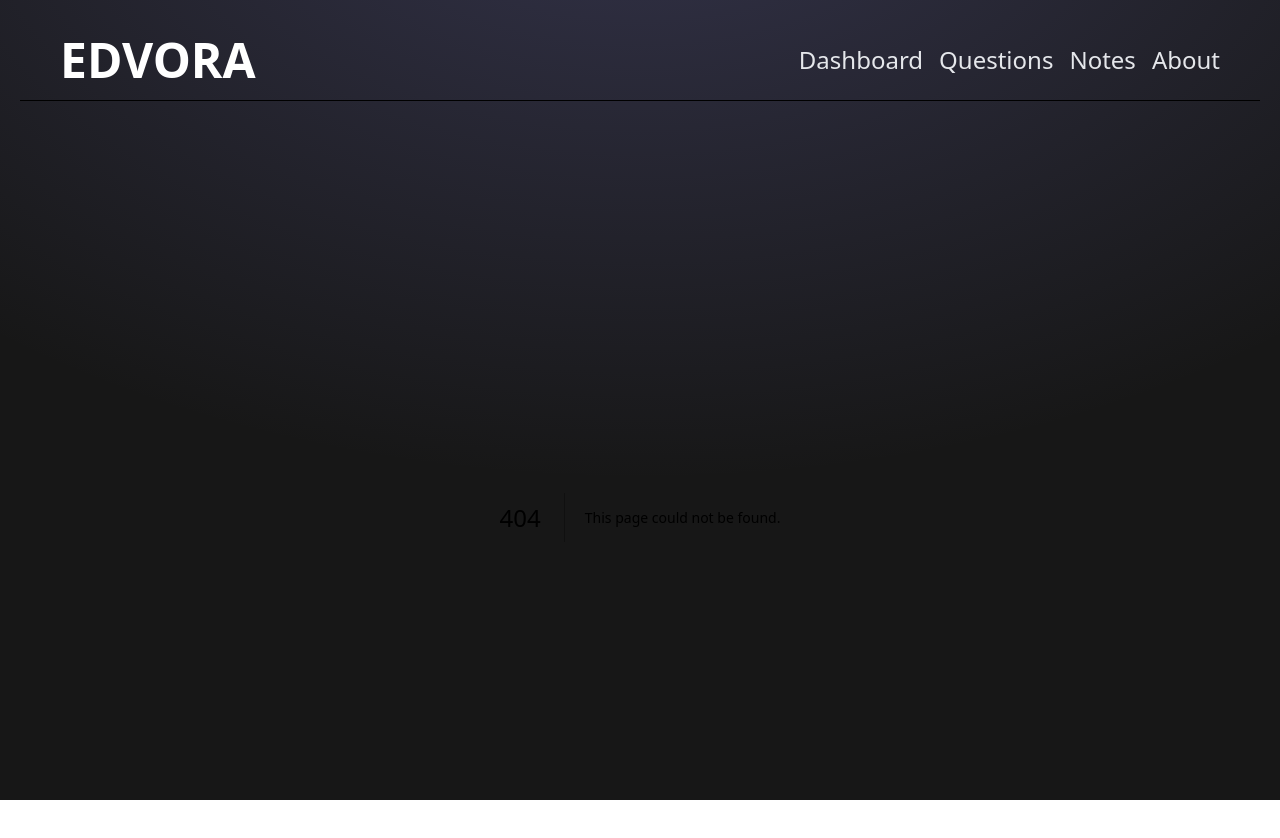
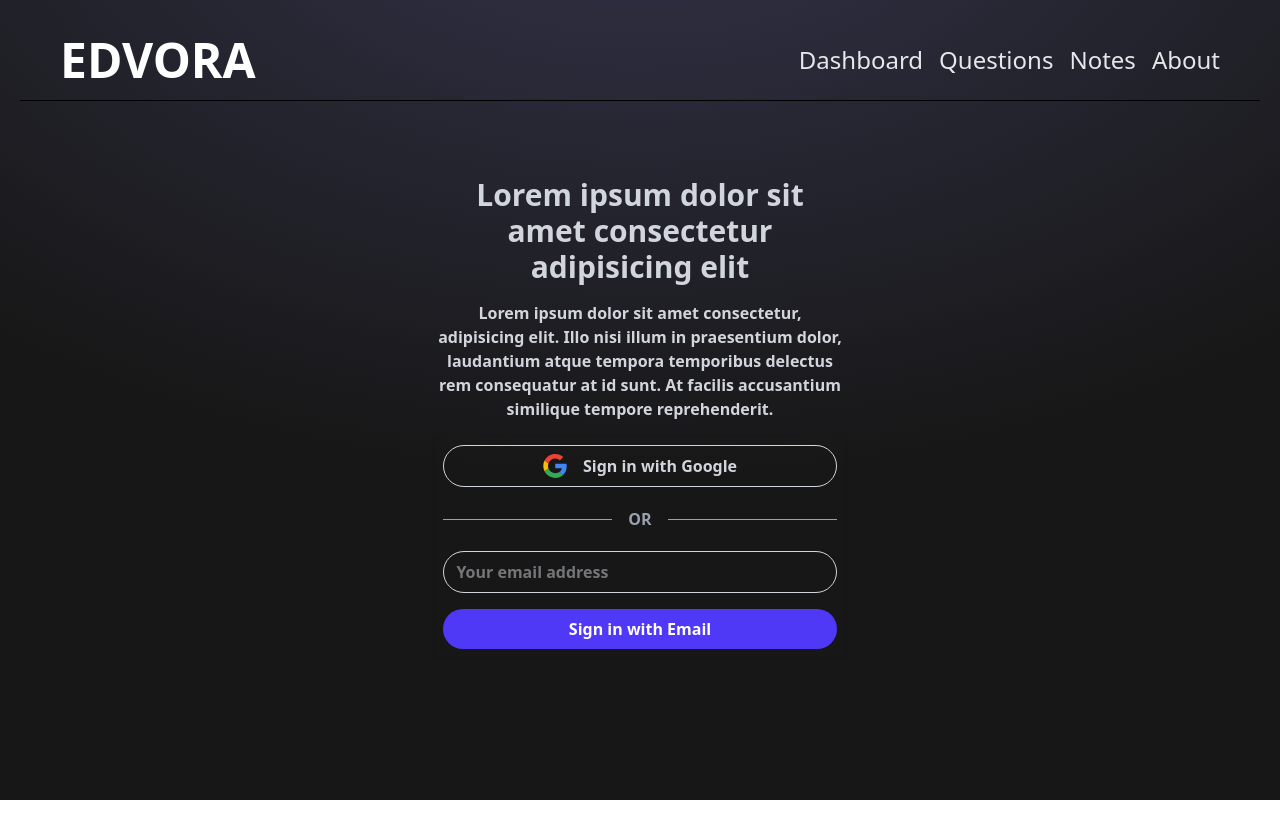
Before and after one commit to muditjain1411/edvora, a Next.js app: page /login in a window 1280 px wide. Before the commit this address had no page. Shown: the top 838 px of the page. After the commit the page ends 800 px from the top, so only its background shows below. Built offline with nearby package versions, Linux system fonts and the light colour scheme; no server answers.

Commit message:
created some essential pages

```diff
--- /dev/null
+++ b/app/login/page.js
@@ -0,0 +1,85 @@
+"use client"
+import { signIn, useSession } from "next-auth/react"
+import { useRouter } from "next/navigation"
+import { useEffect, useState } from "react"
+import Image from 'next/image'
+import googleicon from '@/public/google.svg'
+
+export default function LoginPage() {
+    const { data: session, status } = useSession()
+    const router = useRouter()
+    const [email, setEmail] = useState("")
+    const [loading, setLoading] = useState(false)
+    const [error, setError] = useState(null)
+
+    useEffect(() => {
+        if (status === "authenticated") {
+            router.push("/dashboard")
+        }
+    }, [status, router])
+
+    async function handleEmailSignIn(e) {
+        e.preventDefault()
+        setLoading(true)
+        setError(null)
+        try {
+            const res = await signIn("email", { email })
+            if (res?.error) {
+                setError(res.error)
+            } else {
+                alert("Check your email for a login link!")
+            }
+        } catch (err) {
+            setError("Failed to sign in")
+        }
+        setLoading(false)
+    }
+
+    return (
+        <>
+            <div className='flex flex-col items-center min-h-[90%] w-[33%] space-y-4 m-auto text-center text-gray-300  rounded-lg pt-15 font-bold'>
+                <h3 className='text-3xl'>Lorem ipsum dolor sit amet consectetur adipisicing elit</h3>
+                <p className='text-5xs'>Lorem ipsum dolor sit amet consectetur, adipisicing elit. Illo nisi illum in praesentium dolor, laudantium atque tempora temporibus delectus rem consequatur at id sunt. At facilis accusantium similique tempore reprehenderit.</p>
+
+                <div className="max-w-md w-full m-auto p-2 rounded shadow">
+                    <button
+                        onClick={() => signIn("google")}
+                        className="w-full py-2 px-4 border border-gray-300 rounded-3xl hover:bg-gray-100 flex items-center justify-center space-x-4"
+                    >
+                        <Image src={googleicon} alt="Google" width={24} height={24} />
+                        <span>Sign in with Google</span>
+                    </button>
+
+
+                    <div className="relative flex py-5 items-center">
+                        <div className="flex-grow border-t border-gray-400"></div>
+                        <span className="flex-shrink mx-4 text-gray-400">OR</span>
+                        <div className="flex-grow border-t border-gray-400"></div>
+                    </div>
+
+                    <form onSubmit={handleEmailSignIn} className="space-y-4">
+
+                        <input
+                            id="email"
+                            type="email"
+                            required
+                            value={email}
+                            placeholder="Your email address"
+                            onChange={(e) => setEmail(e.target.value)}
+                            className="w-full border border-gray-300 rounded-3xl px-3 py-2 focus:outline-none focus:ring-2 focus:ring-indigo-500"
+                        />
+                        {error && <p className="text-red-600 text-sm">{error}</p>}
+                        <button
+                            type="submit"
+                            disabled={loading}
+                            className="w-full bg-indigo-600 text-white py-2 rounded-3xl hover:bg-indigo-700 disabled:opacity-50"
+                        >
+                            {loading ? "Sending..." : "Sign in with Email"}
+                        </button>
+                    </form>
+                </div>
+            </div >
+        </>
+
+    )
+}
--- /dev/null
+++ b/app/questions/page.js
@@ -0,0 +1,32 @@
+import React from 'react'
+import Image from 'next/image'
+import QuestionCard from '@/components/QuestionCard'
+
+const questions = () => {
+    return (
+        <>
+            <main className='text-white'>
+                <h1 className='text-3xl'>Questions</h1>
+                <p id="QPText">Answer peer questions and earn points</p>
+
+                <div id="questions" className='flex flex-col space-y-4 mt-4'>
+
+                    <QuestionCard
+                        question="How do I fetch data in Next.js?"
+                        userName="Alice"
+                        userIcon="/alice.png"
+                        likes={45}
+                        dislikes={2}
+                    />
+
+                <QuestionCard userName="Bob Johnson" userIcon="/bob.png" question="What is the difference between padding and margin in CSS?" />
+                <QuestionCard userName="Charlie Brown" userIcon="/charlie.png" question="How can I make my website responsive?" />
+                <QuestionCard userName="Diana Prince" userIcon="/diana.png" question="What are some best practices for web accessibility?" />
+                </div>
+
+            </main>
+        </>
+    )
+}
+
+export default questions
```
Also changed, not shown: app/dashboard/page.js (added, +51 -0 lines).
